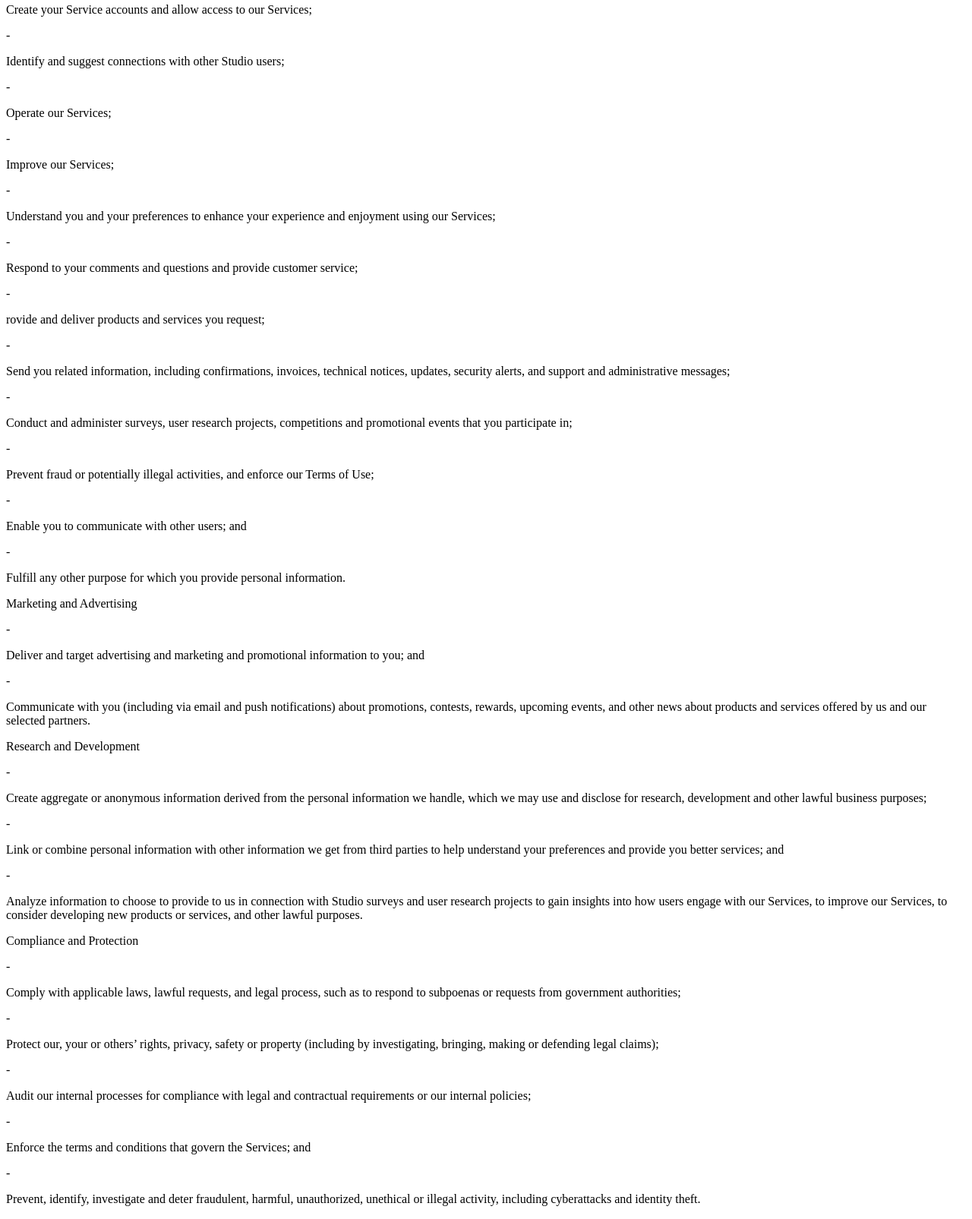
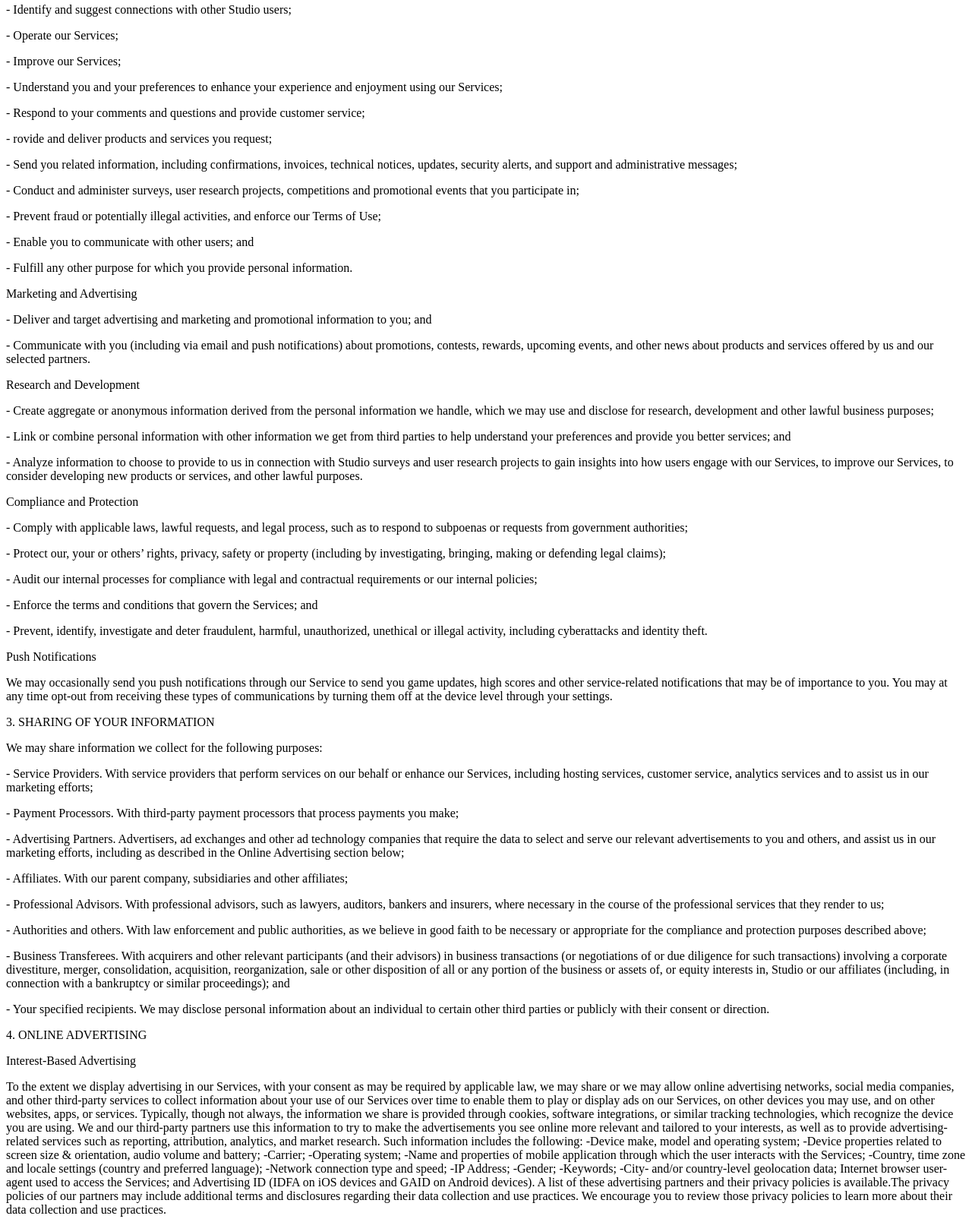
Before and after one commit to colorgameinc/colorgameinc.github.io, a plain HTML site: page index.html in a window 1280 px wide. Shown: the part 1294-2899 px from the top of the page at 76% size. Drawn offline with Linux system fonts and the light colour scheme.

Commit message:
Update index.html

```diff
--- a/index.html
+++ b/index.html
@@ -25,44 +25,44 @@ We typically do not request or seek to elicit sensitive or special categories of
 <P> 2. HOW WE USE YOUR INFORMATION<P>
 We use information collected through our Service for purposes described in this Notice or disclosed to you in connection with our Service. For example, we may use your information for:
 <P>Service Delivery<P>
-- <P>Create your Service accounts and allow access to our Services;<P>
-- <P>Identify and suggest connections with other Studio users;<P>
-- <P>Operate our Services;<P>
-- <P>Improve our Services;<P>
-- <P>Understand you and your preferences to enhance your experience and enjoyment using our Services;<P>
-- <P>Respond to your comments and questions and provide customer service;<P>
-- <P>rovide and deliver products and services you request;<P>
-- <P>Send you related information, including confirmations, invoices, technical notices, updates, security alerts, and support and administrative messages;<P>
-- <P>Conduct and administer surveys, user research projects, competitions and promotional events that you participate in;<P>
-- <P>Prevent fraud or potentially illegal activities, and enforce our Terms of Use;<P>
-- <P>Enable you to communicate with other users; and<P>
-- <P>Fulfill any other purpose for which you provide personal information.<P>
+- Create your Service accounts and allow access to our Services;<P>
+- Identify and suggest connections with other Studio users;<P>
+- Operate our Services;<P>
+- Improve our Services;<P>
+- Understand you and your preferences to enhance your experience and enjoyment using our Services;<P>
+- Respond to your comments and questions and provide customer service;<P>
+- rovide and deliver products and services you request;<P>
+- Send you related information, including confirmations, invoices, technical notices, updates, security alerts, and support and administrative messages;<P>
+- Conduct and administer surveys, user research projects, competitions and promotional events that you participate in;<P>
+- Prevent fraud or potentially illegal activities, and enforce our Terms of Use;<P>
+- Enable you to communicate with other users; and<P>
+- Fulfill any other purpose for which you provide personal information.<P>
 <P>Marketing and Advertising<P>
-- <P>Deliver and target advertising and marketing and promotional information to you; and<P>
-- <P>Communicate with you (including via email and push notifications) about promotions, contests, rewards, upcoming events, and other news about products and services offered by us and our selected partners.<P>
+- Deliver and target advertising and marketing and promotional information to you; and<P>
+- Communicate with you (including via email and push notifications) about promotions, contests, rewards, upcoming events, and other news about products and services offered by us and our selected partners.<P>
 <P>Research and Development<P>
-- <P>Create aggregate or anonymous information derived from the personal information we handle, which we may use and disclose for research, development and other lawful business purposes;<P>
-- <P>Link or combine personal information with other information we get from third parties to help understand your preferences and provide you better services; and<P>
-- <P>Analyze information to choose to provide to us in connection with Studio surveys and user research projects to gain insights into how users engage with our Services, to improve our Services, to consider developing new products or services, and other lawful purposes.<P>
+- Create aggregate or anonymous information derived from the personal information we handle, which we may use and disclose for research, development and other lawful business purposes;<P>
+- Link or combine personal information with other information we get from third parties to help understand your preferences and provide you better services; and<P>
+- Analyze information to choose to provide to us in connection with Studio surveys and user research projects to gain insights into how users engage with our Services, to improve our Services, to consider developing new products or services, and other lawful purposes.<P>
 <P>Compliance and Protection<P>
-- <P>Comply with applicable laws, lawful requests, and legal process, such as to respond to subpoenas or requests from government authorities;<P>
-- <P>Protect our, your or others’ rights, privacy, safety or property (including by investigating, bringing, making or defending legal claims);<P>
-- <P>Audit our internal processes for compliance with legal and contractual requirements or our internal policies;<P>
-- <P>Enforce the terms and conditions that govern the Services; and<P>
-- <P>Prevent, identify, investigate and deter fraudulent, harmful, unauthorized, unethical or illegal activity, including cyberattacks and identity theft. <P>
+- Comply with applicable laws, lawful requests, and legal process, such as to respond to subpoenas or requests from government authorities;<P>
+- Protect our, your or others’ rights, privacy, safety or property (including by investigating, bringing, making or defending legal claims);<P>
+- Audit our internal processes for compliance with legal and contractual requirements or our internal policies;<P>
+- Enforce the terms and conditions that govern the Services; and<P>
+- Prevent, identify, investigate and deter fraudulent, harmful, unauthorized, unethical or illegal activity, including cyberattacks and identity theft. <P>
 <P>Push Notifications<P>
 <P>We may occasionally send you push notifications through our Service to send you game updates, high scores and other service-related notifications that may be of importance to you.  You may at any time opt-out from receiving these types of communications by turning them off at the device level through your settings.<P>
 
 <P>3. SHARING OF YOUR INFORMATION<P>
 <P>We may share information we collect for the following purposes:<P>
-- <P>Service Providers.  With service providers that perform services on our behalf or enhance our Services, including hosting services, customer service, analytics services and to assist us in our marketing efforts;<P>
-- <P>Payment Processors. With third-party payment processors that process payments you make;<P>
-- <P>Advertising Partners. Advertisers, ad exchanges and other ad technology companies that require the data to select and serve our relevant advertisements to you and others, and assist us in our marketing efforts, including as described in the Online Advertising section below;<P>
-- <P>Affiliates.  With our parent company, subsidiaries and other affiliates;<P>
-- <P>Professional Advisors. With professional advisors, such as lawyers, auditors, bankers and insurers, where necessary in the course of the professional services that they render to us;<P>
-- <P>Authorities and others. With law enforcement and public authorities, as we believe in good faith to be necessary or appropriate for the compliance and protection purposes described above;<P>
-- <P>Business Transferees. With acquirers and other relevant participants (and their advisors) in business transactions (or negotiations of or due diligence for such transactions) involving a corporate divestiture, merger, consolidation, acquisition, reorganization, sale or other disposition of all or any portion of the business or assets of, or equity interests in, Studio or our affiliates (including, in connection with a bankruptcy or similar proceedings); and<P>
-- <P>Your specified recipients. We may disclose personal information about an individual to certain other third parties or publicly with their consent or direction.<P>
+- Service Providers.  With service providers that perform services on our behalf or enhance our Services, including hosting services, customer service, analytics services and to assist us in our marketing efforts;<P>
+- Payment Processors. With third-party payment processors that process payments you make;<P>
+- Advertising Partners. Advertisers, ad exchanges and other ad technology companies that require the data to select and serve our relevant advertisements to you and others, and assist us in our marketing efforts, including as described in the Online Advertising section below;<P>
+- Affiliates.  With our parent company, subsidiaries and other affiliates;<P>
+- Professional Advisors. With professional advisors, such as lawyers, auditors, bankers and insurers, where necessary in the course of the professional services that they render to us;<P>
+- Authorities and others. With law enforcement and public authorities, as we believe in good faith to be necessary or appropriate for the compliance and protection purposes described above;<P>
+- Business Transferees. With acquirers and other relevant participants (and their advisors) in business transactions (or negotiations of or due diligence for such transactions) involving a corporate divestiture, merger, consolidation, acquisition, reorganization, sale or other disposition of all or any portion of the business or assets of, or equity interests in, Studio or our affiliates (including, in connection with a bankruptcy or similar proceedings); and<P>
+- Your specified recipients. We may disclose personal information about an individual to certain other third parties or publicly with their consent or direction.<P>
 
 <P>4. ONLINE ADVERTISING<P>
 <P>Interest-Based Advertising<P>
```
